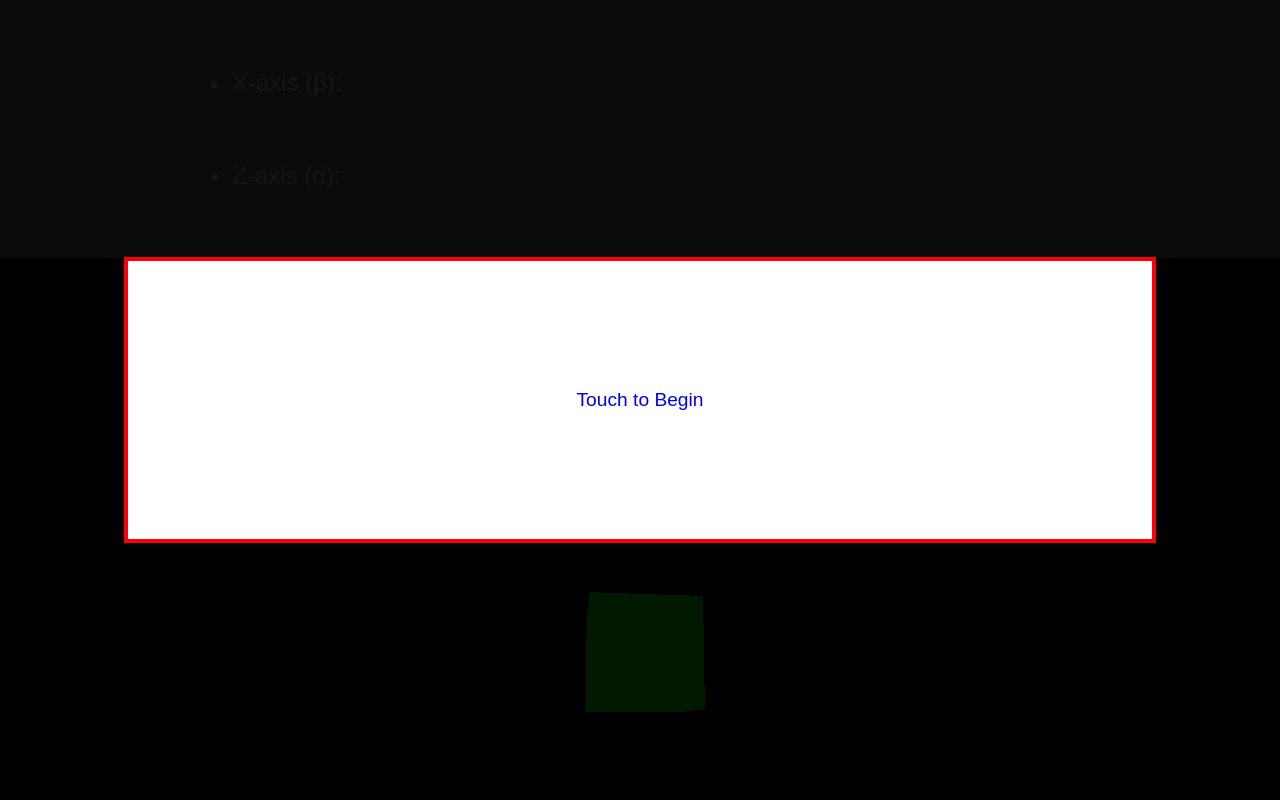
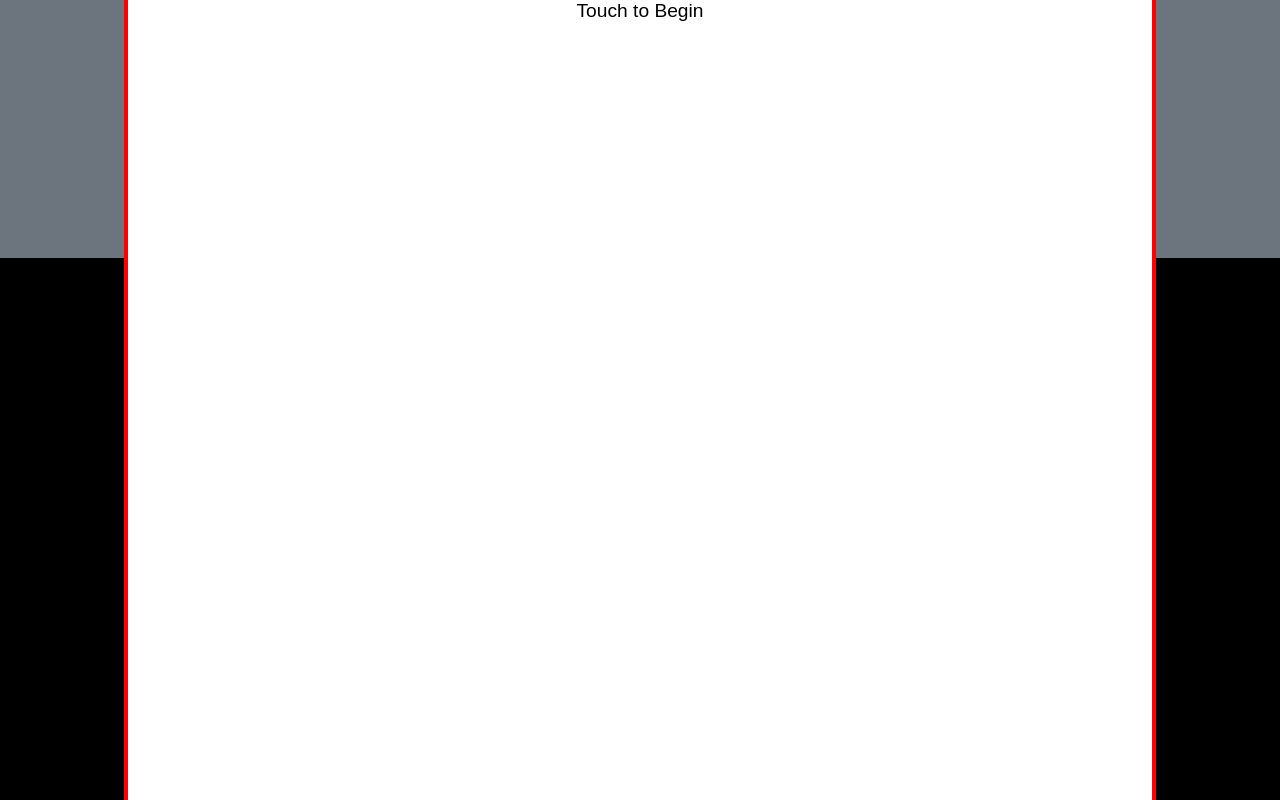
Before and after one commit to juulio/claradelvalle.com, a website built with Vite: page poc/index.html in a window 1280 px wide. Shown: the top 800 px of the page. Built offline with nearby package versions, Linux system fonts and the light colour scheme.

Commit message:
updating L poc

```diff
--- a/poc/index.html
+++ b/poc/index.html
@@ -52,9 +52,7 @@
     </ul> -->
 
     <!-- Splash Screen code starts here  -->
-    <div class="splash">
-        <a id="start_demo" class="btn btn-lg btn-success py-1" href="#" role="button">Touch to Begin</a>
-    </div>
+    <a id="start_demo" class="splash btn btn-lg btn-success py-1" href="#" role="button">Touch to Begin</a>
     <!-- Splash Screen code ends here  -->
 
     <script type="module" src="./poc.js"></script>
```
